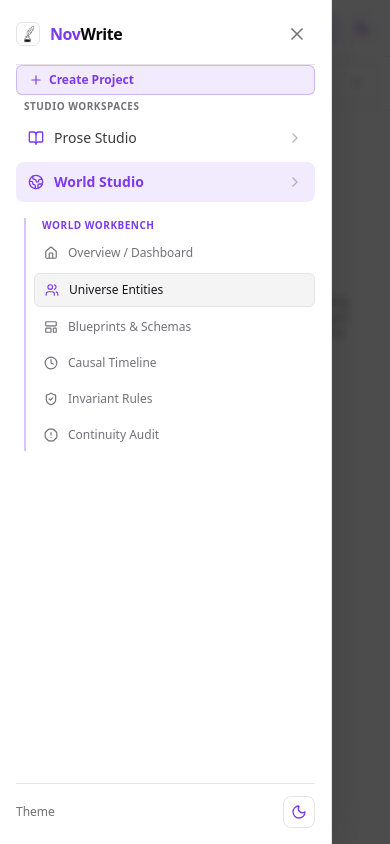
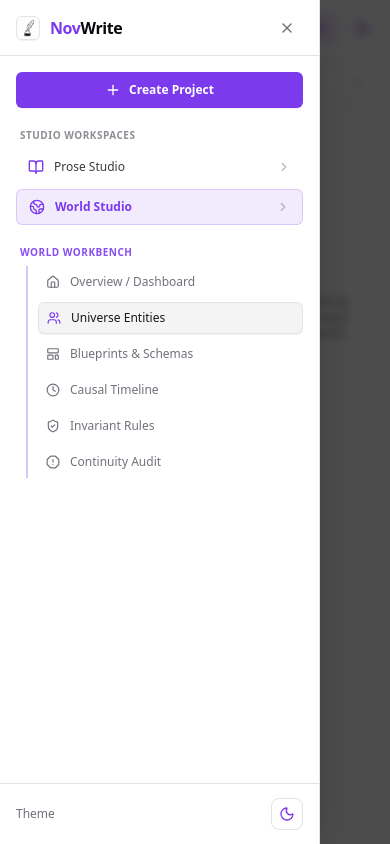
Before and after one commit to Yogesh-Kumar-Mallik-dev/NovWrite, a SvelteKit app in the folder apps/web/: page /world/entities in a window 390 px wide. Both pictures are taken after a click on the button 28 px from the left and 28 px from the top of the page. Built offline with nearby package versions, Linux system fonts and the light colour scheme.

Commit message:
refactor(ui): polish mobile navigation drawer spacing and vertical rhythm

```diff
--- a/apps/web/src/lib/components/ui/project-switcher.svelte
+++ b/apps/web/src/lib/components/ui/project-switcher.svelte
@@ -31,6 +31,16 @@
 
 {#if !projectStore.activeProject && projectStore.projects.length === 0}
   <!-- Zero Projects Empty State: Direct Create Action -->
+  {#if isMobile}
+    <button
+      type="button"
+      onclick={handleOpenCreate}
+      class="w-full flex items-center justify-center gap-2 h-9 px-3 text-xs font-semibold rounded-md bg-primary text-primary-foreground hover:bg-primary/90 shadow-2xs transition-colors cursor-pointer {className}"
+    >
+      <Plus class="w-4 h-4" />
+      <span>Create Project</span>
+    </button>
+  {:else}
     <button
       type="button"
       onclick={handleOpenCreate}
@@ -39,6 +49,7 @@
       <Plus class="w-3.5 h-3.5" />
       <span>Create Project</span>
     </button>
+  {/if}
 {:else}
   <!-- Desktop / Header Dropdown Switcher -->
   {#if !isMobile}
@@ -94,8 +105,8 @@
     </DropdownMenu.Root>
   {:else}
     <!-- Mobile Drawer Project Card & Switcher -->
-    <div class="p-3 my-2 rounded-lg bg-muted/60 border border-border flex flex-col gap-2 {className}">
-      <div class="flex items-center justify-between">
+    <div class="p-2.5 rounded-lg bg-muted/40 border border-border/80 flex flex-col gap-1.5 {className}">
+      <div class="flex items-center justify-between px-0.5">
         <span class="text-[10px] uppercase tracking-wider font-bold text-muted-foreground/80">Active Project</span>
         <button
           type="button"
@@ -109,18 +120,18 @@
 
       <DropdownMenu.Root>
         <DropdownMenu.Trigger
-          class="w-full flex items-center justify-between px-2.5 py-2 rounded-md bg-card border border-border text-xs font-medium text-foreground hover:bg-muted transition-colors cursor-pointer"
+          class="w-full flex items-center justify-between h-8 px-2.5 rounded-md bg-card border border-border text-xs font-medium text-foreground hover:bg-muted transition-colors cursor-pointer"
         >
           <div class="flex items-center gap-2 min-w-0">
-            <Folder class="w-4 h-4 text-primary shrink-0" />
-            <span class="truncate font-bold text-foreground">
+            <Folder class="w-3.5 h-3.5 text-primary shrink-0" />
+            <span class="truncate font-semibold text-foreground">
               {projectStore.activeProject?.name || "No Project Selected"}
             </span>
           </div>
-          <ChevronDown class="w-3.5 h-3.5 text-muted-foreground shrink-0" />
+          <ChevronDown class="w-3 h-3 text-muted-foreground shrink-0" />
         </DropdownMenu.Trigger>
 
-        <DropdownMenu.Content class="w-[min(80vw,280px)] p-1 bg-popover border-border text-foreground shadow-xl z-50">
+        <DropdownMenu.Content class="w-[min(75vw,270px)] p-1 bg-popover border-border text-foreground shadow-xl z-50">
           <DropdownMenu.Group>
             <DropdownMenu.GroupHeading class="text-[10px] uppercase font-bold tracking-wider text-muted-foreground px-2 py-1">
               Switch Project
@@ -135,7 +146,7 @@
                   : 'hover:bg-muted'}"
               >
                 <div class="flex flex-col min-w-0 pr-2">
-                  <span class="truncate">{proj.name}</span>
+                  <span class="truncate font-medium">{proj.name}</span>
                   {#if proj.genre}
                     <span class="text-[10px] text-muted-foreground truncate">{proj.genre}</span>
                   {/if}
--- a/apps/web/src/routes/+layout.svelte
+++ b/apps/web/src/routes/+layout.svelte
@@ -124,7 +124,7 @@
         aria-label="Close Navigation Backdrop"
       >
         <div
-          class="fixed inset-y-0 left-0 w-[min(85vw,340px)] bg-card border-r border-border shadow-2xl flex flex-col p-4 z-50 animate-in slide-in-from-left duration-200"
+          class="fixed inset-y-0 left-0 w-[min(85vw,320px)] bg-card border-r border-border shadow-2xl flex flex-col z-50 animate-in slide-in-from-left duration-200"
           onclick={(e) => e.stopPropagation()}
           onkeydown={(e) => e.stopPropagation()}
           role="dialog"
@@ -133,76 +133,81 @@
           tabindex="-1"
         >
           <!-- Drawer Header -->
-          <div class="flex items-center justify-between pb-3 border-b border-border">
-            <div class="flex items-center gap-2.5">
+          <div class="h-14 px-4 flex items-center justify-between border-b border-border shrink-0">
+            <div class="flex items-center gap-2.5 font-bold text-base tracking-tight">
               <img
                 src="/logo.png"
                 alt="NovWrite"
-                class="w-6 h-6 rounded-md object-contain border border-border"
+                class="w-6 h-6 rounded-md object-contain border border-border shadow-2xs"
               />
-              <span class="font-bold text-base tracking-tight">
+              <span>
                 <span class="text-primary">Nov</span>Write
               </span>
             </div>
             <button
               type="button"
-              class="w-9 h-9 rounded-lg flex items-center justify-center text-muted-foreground hover:text-foreground hover:bg-muted transition-colors cursor-pointer"
+              class="w-8 h-8 rounded-md flex items-center justify-center text-muted-foreground hover:text-foreground hover:bg-muted transition-colors cursor-pointer"
               onclick={() => (mobileDrawerOpen = false)}
               aria-label="Close Navigation Drawer"
             >
-              <X class="w-5 h-5" />
+              <X class="w-4 h-4" />
             </button>
           </div>
 
+          <!-- Drawer Scrollable Body -->
+          <div class="flex-1 overflow-y-auto min-h-0 px-4 py-4 space-y-5 [scrollbar-width:thin]">
             <!-- Active Project Switcher -->
             <ProjectSwitcher isMobile={true} />
 
-          <!-- Drawer Navigation Links -->
-          <div class="flex-1 overflow-y-auto space-y-4 py-1">
             <!-- Studio Workspaces Group -->
-            <div class="space-y-1">
-              <span class="text-[10px] uppercase font-bold tracking-wider text-muted-foreground px-2 block">
+            <div class="space-y-1.5">
+              <span class="text-[10px] uppercase font-bold tracking-wider text-muted-foreground/80 px-1 block">
                 Studio Workspaces
               </span>
 
+              <div class="space-y-1">
                 <a
                   href="/novel"
-                class="flex items-center justify-between px-3 py-2.5 rounded-lg text-sm font-medium transition-colors {page.url.pathname.startsWith(
+                  onclick={() => (mobileDrawerOpen = false)}
+                  class="flex items-center justify-between h-9 px-3 rounded-md text-xs font-medium transition-colors {page.url.pathname.startsWith(
                     '/novel',
                   )
-                  ? 'bg-primary/10 text-primary font-semibold'
-                  : 'text-foreground/80 hover:bg-muted'}"
+                    ? 'bg-primary/10 text-primary font-semibold border border-primary/20'
+                    : 'text-foreground/80 hover:bg-muted hover:text-foreground'}"
                 >
                   <div class="flex items-center gap-2.5">
-                  <BookOpen class="w-4 h-4 text-primary" />
+                    <BookOpen class="w-4 h-4 text-primary shrink-0" />
                     <span>Prose Studio</span>
                   </div>
-                <ChevronRight class="w-4 h-4 text-muted-foreground/50" />
+                  <ChevronRight class="w-3.5 h-3.5 text-muted-foreground/50 shrink-0" />
                 </a>
 
                 <a
                   href="/world"
-                class="flex items-center justify-between px-3 py-2.5 rounded-lg text-sm font-medium transition-colors {page.url.pathname.startsWith(
+                  onclick={() => (mobileDrawerOpen = false)}
+                  class="flex items-center justify-between h-9 px-3 rounded-md text-xs font-medium transition-colors {page.url.pathname.startsWith(
                     '/world',
                   )
-                  ? 'bg-primary/10 text-primary font-semibold'
-                  : 'text-foreground/80 hover:bg-muted'}"
+                    ? 'bg-primary/10 text-primary font-semibold border border-primary/20'
+                    : 'text-foreground/80 hover:bg-muted hover:text-foreground'}"
                 >
                   <div class="flex items-center gap-2.5">
-                  <Globe2 class="w-4 h-4 text-primary" />
+                    <Globe2 class="w-4 h-4 text-primary shrink-0" />
                     <span>World Studio</span>
                   </div>
-                <ChevronRight class="w-4 h-4 text-muted-foreground/50" />
+                  <ChevronRight class="w-3.5 h-3.5 text-muted-foreground/50 shrink-0" />
                 </a>
+              </div>
             </div>
 
             <!-- World Studio Sections Sub-List -->
             {#if page.url.pathname.startsWith('/world')}
-              <div class="space-y-1 pl-2 border-l-2 border-primary/30 ml-2">
-                <span class="text-[10px] uppercase font-bold tracking-wider text-primary px-2 block">
+              <div class="space-y-1.5">
+                <span class="text-[10px] uppercase font-bold tracking-wider text-primary/90 px-1 block">
                   World Workbench
                 </span>
 
+                <div class="space-y-1 border-l-2 border-primary/30 ml-2.5 pl-2.5">
                   {#each worldNavItems as item}
                     {@const Icon = item.icon}
                     {@const isActive = item.exact
@@ -210,21 +215,23 @@
                       : page.url.pathname.startsWith(item.href)}
                     <a
                       href={item.href}
-                    class="flex items-center gap-2.5 px-2.5 py-2 rounded-md text-xs font-medium transition-colors {isActive
-                      ? 'bg-secondary text-secondary-foreground font-bold border border-border'
+                      onclick={() => (mobileDrawerOpen = false)}
+                      class="flex items-center gap-2.5 h-8 px-2 rounded-md text-xs font-medium transition-colors {isActive
+                        ? 'bg-secondary text-secondary-foreground font-bold border border-border shadow-2xs'
                         : 'text-muted-foreground hover:text-foreground hover:bg-muted/60'}"
                     >
-                    <Icon class="w-3.5 h-3.5 {isActive ? 'text-primary' : 'text-muted-foreground'}" />
-                    <span>{item.label}</span>
+                      <Icon class="w-3.5 h-3.5 shrink-0 {isActive ? 'text-primary' : 'text-muted-foreground'}" />
+                      <span class="truncate">{item.label}</span>
                     </a>
                   {/each}
+                </div>
               </div>
             {/if}
           </div>
 
           <!-- Drawer Footer -->
-          <div class="pt-3 border-t border-border flex items-center justify-between text-xs text-muted-foreground">
-            <span>Theme</span>
+          <div class="shrink-0 mt-auto px-4 py-3.5 border-t border-border flex items-center justify-between text-xs text-muted-foreground bg-card/60">
+            <span class="font-medium text-xs">Theme</span>
             <ThemeToggle size="sm" />
           </div>
         </div>
```
Lines whose indentation alone changed are shown as unchanged.
